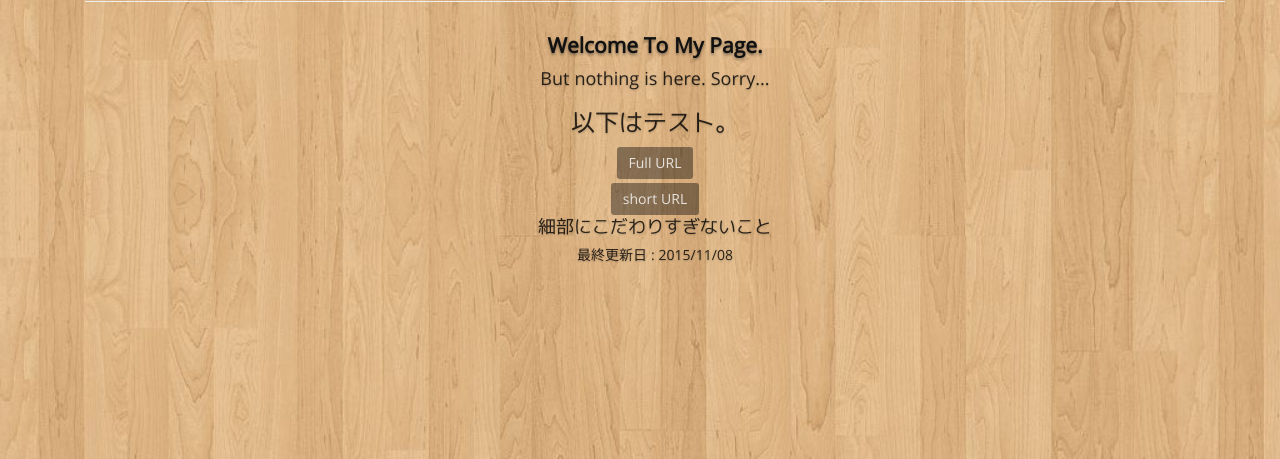
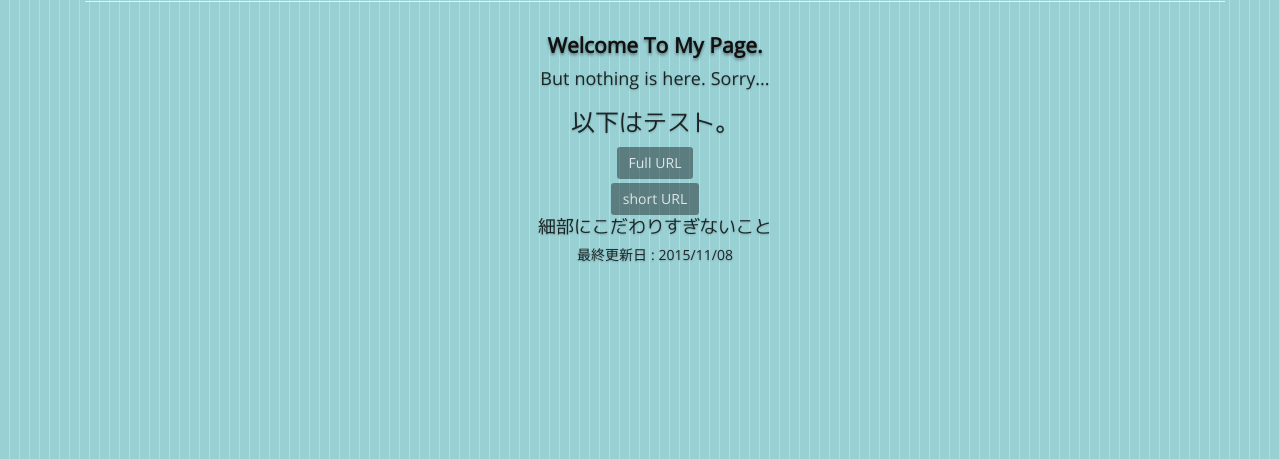
Before and after one commit to blueAzure/myBlog, a plain HTML site: page index.html in a window 1280 px wide. Shown: the part 341-800 px from the top of the page. Drawn offline with nearby package versions, Linux system fonts and the light colour scheme; a web font is replaced by a local one.

Commit message:
背景画像の変更を画策。事始め。

```diff
--- a/assets/css/styles.css
+++ b/assets/css/styles.css
@@ -79,15 +79,30 @@ url('../fonts/kokuri-font/Koruri-Regular-sub.ttf') format('truetype');
 /********************************************************/
 
 html {
-    background: #FFFFFF url(../images/woodBoard.jpg) no-repeat center center fixed;
+    /*background: #FFFFFF url(../images/woodBoard.jpg) no-repeat center center fixed;*/
+    /*background: #F00 center fixed no-repeat, #0F0 center fixed;*/
+
+    background-color: #99d0d4;
+    background-size: 10px;
+    background-image: -webkit-linear-gradient(0, transparent 90%, rgba(255, 255, 255, .25) 50%);
+    background-image: -moz-linear-gradient(0px 50%, transparent 90%, rgba(255, 255, 255, 0.25) 50%);
+    background-image: -ms-linear-gradient(0, transparent 90%, rgba(255, 255, 255, .25) 50%);
+    background-image: -o-linear-gradient(0, transparent 90%, rgba(255, 255, 255, .25) 50%);
+
+
+
+
     min-height: 100%;
+    /*
     -webkit-background-size: cover;
     -moz-background-size: cover;
     -o-background-size: cover;
     background-size: cover;
+    */
     overflow-y: scroll;
     /* 表示切れない部分はスクロールによって閲覧できる。 Add By.Sugar 2015.06.14 */
 }
+
 
 body {
     background: transparent;
```
